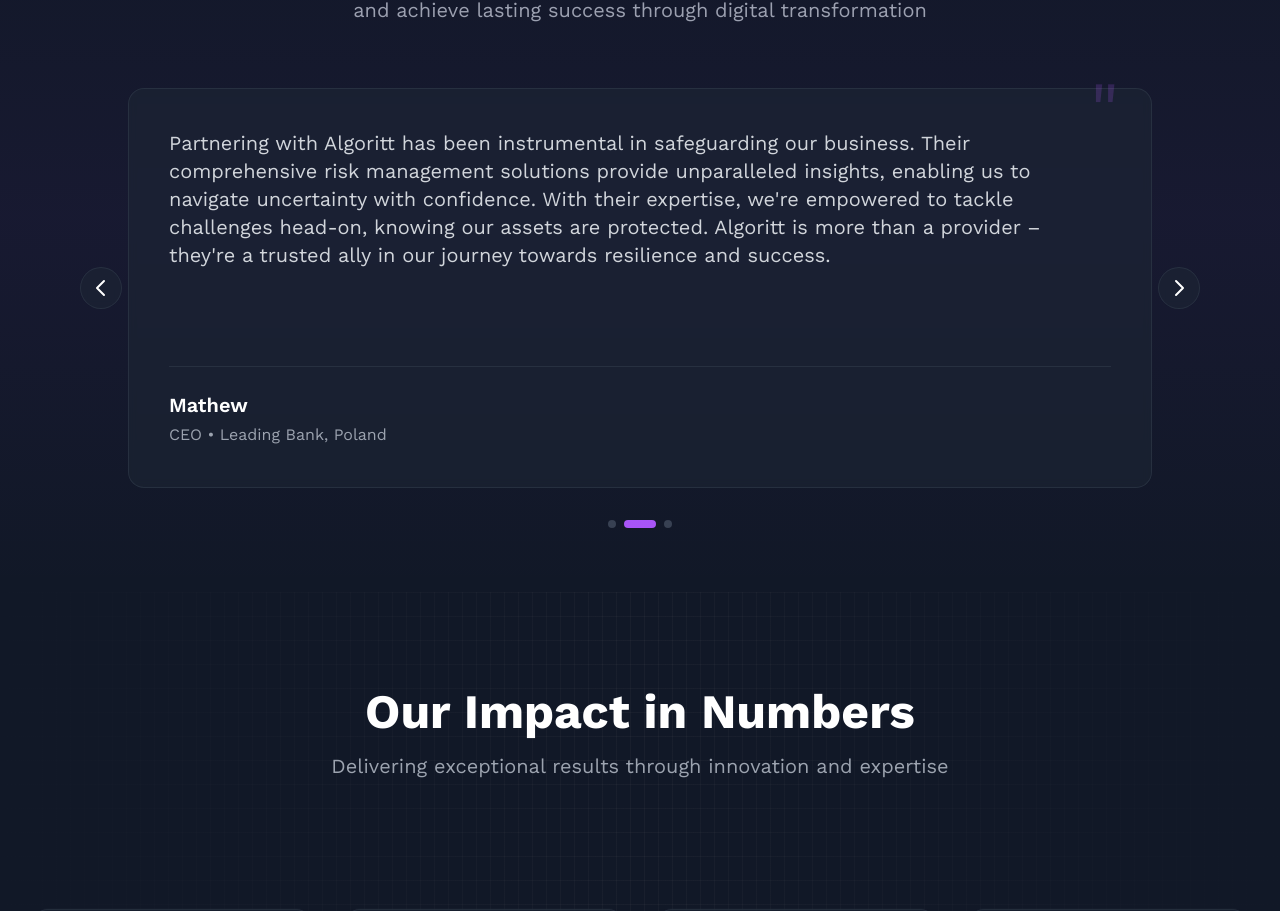
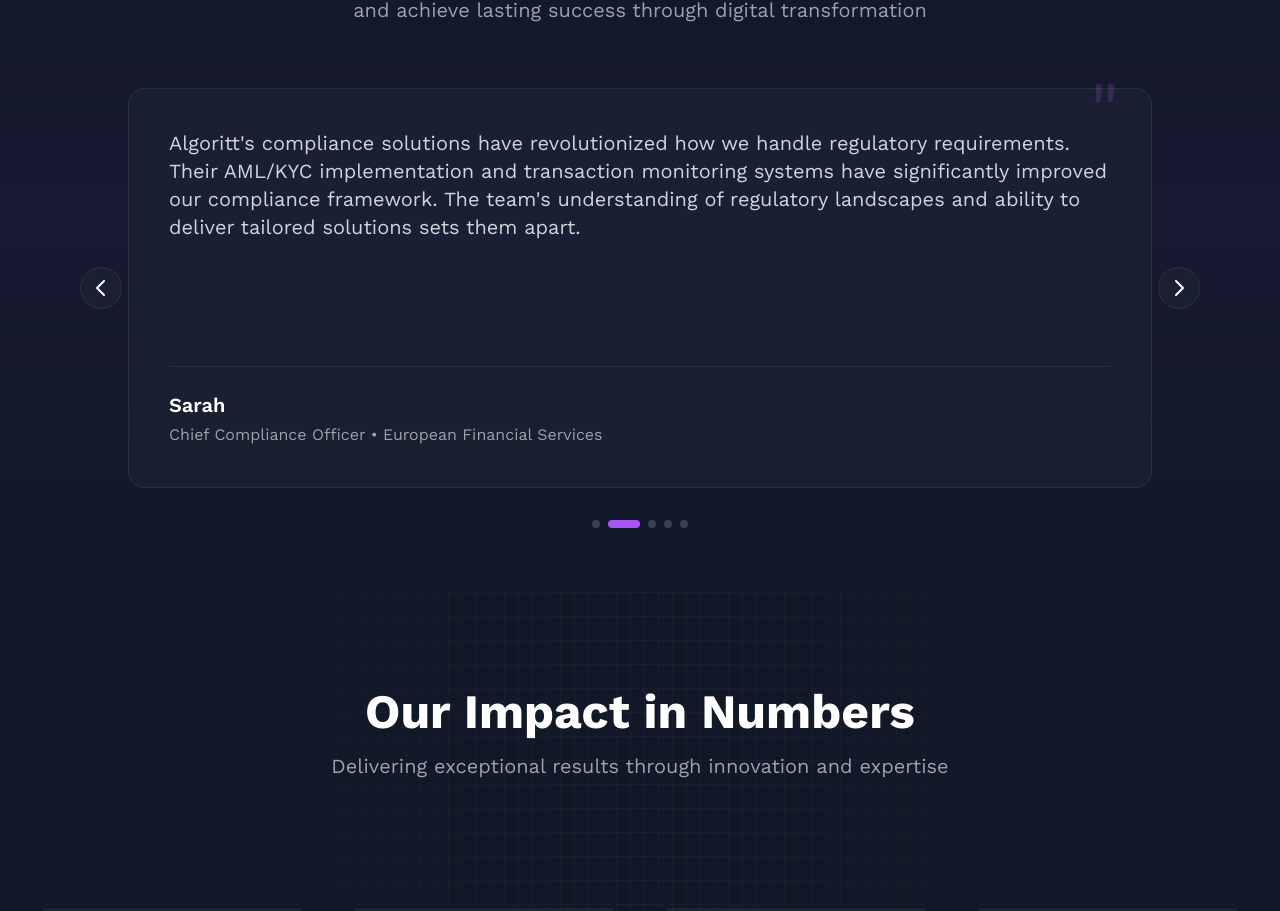
Before and after one commit to algoritt/algoritt-website, a Next.js app: page / in a window 1280 px wide. Shown: the part 3360-4271 px from the top of the page. Built offline with nearby package versions, Linux system fonts and the light colour scheme.

Commit message:
update(testimonials): add service-specific testimonials and enhance content

```diff
--- a/src/constants/testimonials.ts
+++ b/src/constants/testimonials.ts
@@ -5,31 +5,53 @@
   company: string;
   rating: number;
   testimonial: string;
+  service: string;
 }
 
 export const testimonials: Testimonial[] = [
   {
     id: '1',
     name: 'Marvin',
-    role: 'MD',
-    company: 'Leading Bank, UK',
+    role: 'Managing Director',
+    company: 'Global Investment Bank',
     rating: 5,
-    testimonial: 'Working with Algoritt consultants for our pricing model validation and documentation requirements has been one of our most successful consulting engagements. Their consultants are true professionals and highly knowledgeable in risk management. They started with low exposure low risk models and now they are validating critical front office pricing and XVA models.',
+    service: 'Risk Management',
+    testimonial: 'Working with Algoritt for our model validation and documentation has transformed our risk management approach. Their expertise in validating critical pricing and XVA models has significantly enhanced our risk assessment capabilities. The team\'s professionalism and deep knowledge have made them an invaluable partner in our risk management journey.',
   },
   {
     id: '2',
-    name: 'Mathew',
-    role: 'CEO',
-    company: 'Leading Bank, Poland',
+    name: 'Sarah',
+    role: 'Chief Compliance Officer',
+    company: 'European Financial Services',
     rating: 5,
-    testimonial: 'Partnering with Algoritt has been instrumental in safeguarding our business. Their comprehensive risk management solutions provide unparalleled insights, enabling us to navigate uncertainty with confidence. With their expertise, we\'re empowered to tackle challenges head-on, knowing our assets are protected. Algoritt is more than a provider – they\'re a trusted ally in our journey towards resilience and success.',
+    service: 'Compliance & Governance',
+    testimonial: 'Algoritt\'s compliance solutions have revolutionized how we handle regulatory requirements. Their AML/KYC implementation and transaction monitoring systems have significantly improved our compliance framework. The team\'s understanding of regulatory landscapes and ability to deliver tailored solutions sets them apart.',
   },
   {
     id: '3',
-    name: 'Jason',
-    role: 'Director',
-    company: 'Leading Bank, US',
+    name: 'Michael',
+    role: 'Head of Analytics',
+    company: 'Fortune 500 Corporation',
     rating: 5,
-    testimonial: 'We had used Algoritt for our Model Validation requirements during the last CCAR cycle. We were pleasantly surprised with the quality of their consultants. They understood the criticality of the deliverables as well as the tight timelines and went over and above the expectations. We look forward to working with them in future and would highly recommend them for risk model validation.',
+    service: 'Data Analytics & AI',
+    testimonial: 'The data analytics and AI solutions provided by Algoritt have given us unprecedented insights into our operations. Their advanced analytics models and visualization tools have helped us make data-driven decisions with confidence. The ROI we\'ve seen from their solutions has been exceptional.',
+  },
+  {
+    id: '4',
+    name: 'Elena',
+    role: 'ESG Director',
+    company: 'Global Asset Management',
+    rating: 5,
+    service: 'Sustainability & ESG',
+    testimonial: 'Algoritt has been instrumental in advancing our ESG initiatives. Their comprehensive approach to climate risk assessment and ESG reporting has helped us meet evolving regulatory requirements while driving sustainable growth. Their expertise in integrating ESG factors into our strategy has been invaluable.',
+  },
+  {
+    id: '5',
+    name: 'David',
+    role: 'Chief Risk Officer',
+    company: 'Leading Insurance Group',
+    rating: 5,
+    service: 'Risk Management',
+    testimonial: 'The model governance framework implemented by Algoritt has strengthened our risk management infrastructure. Their ability to combine regulatory compliance with operational efficiency has helped us build a more resilient risk management system. Their team\'s expertise and commitment to excellence are truly outstanding.',
   }
 ];
```
